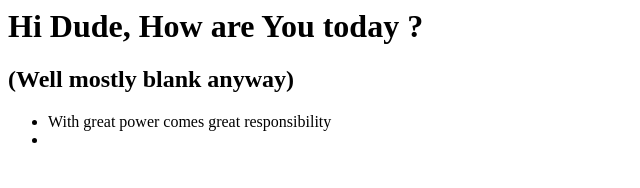
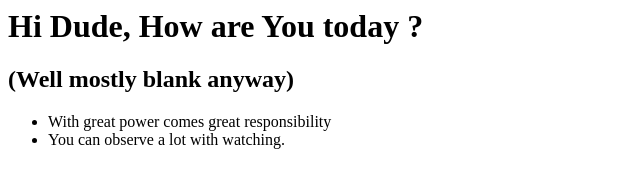
Before and after one commit to attilaberencsi/0main_OpenSAP_repo, a plain HTML site: page index.html in a window 1280 px wide. Shown: the whole page, without its empty margins (0-640 px from the left). Drawn offline with Linux system fonts and the light colour scheme.

Commit message:
Added quote by Yogi Berra

```diff
--- a/index.html
+++ b/index.html
@@ -8,7 +8,7 @@
 <H2>(Well mostly blank anyway)</H2>
 <ul>
 <li>With great power comes great responsibility</li>
-<li></li>
+<li>You can observe a lot with watching.</li>
 </ul>
 </body>
 </html>
```
